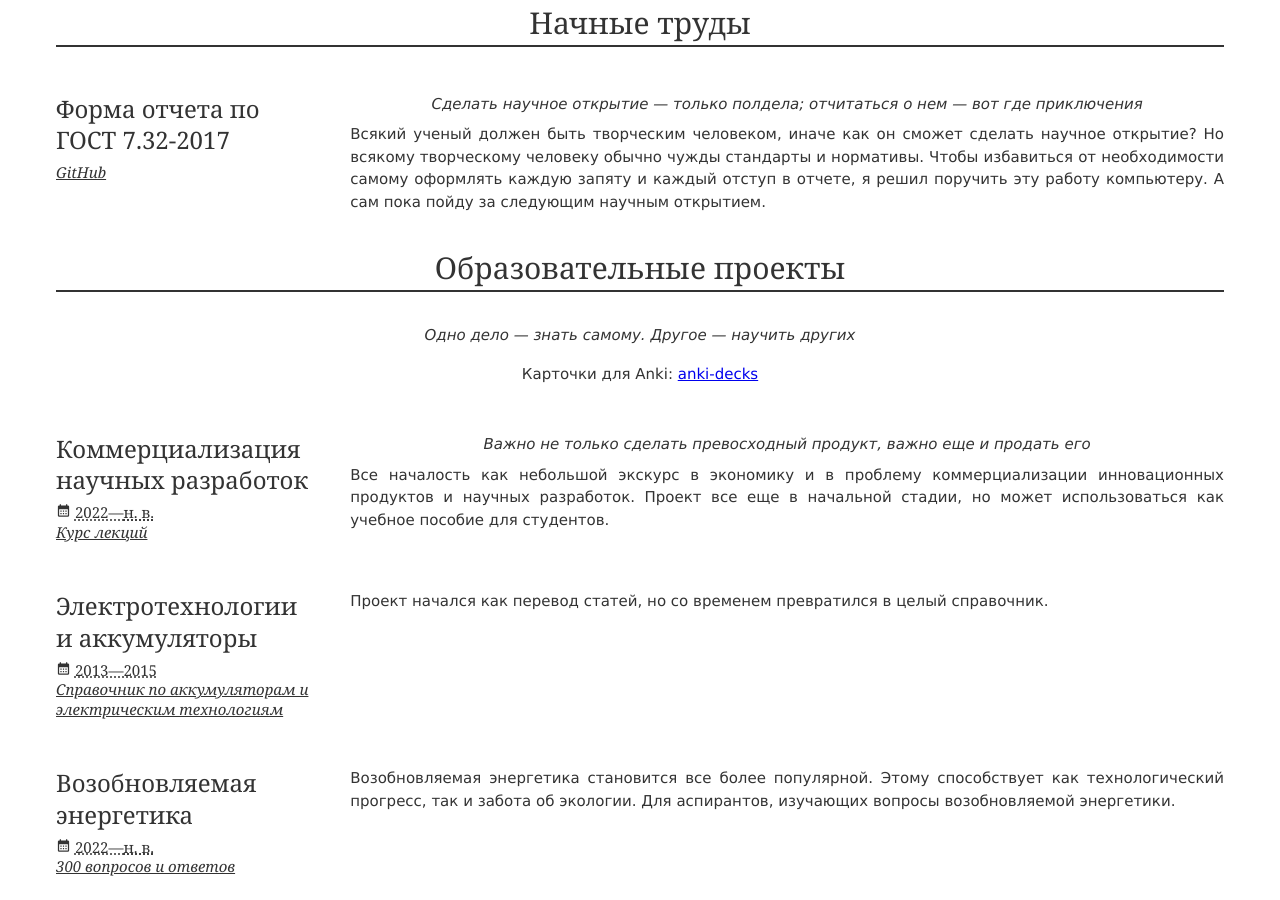
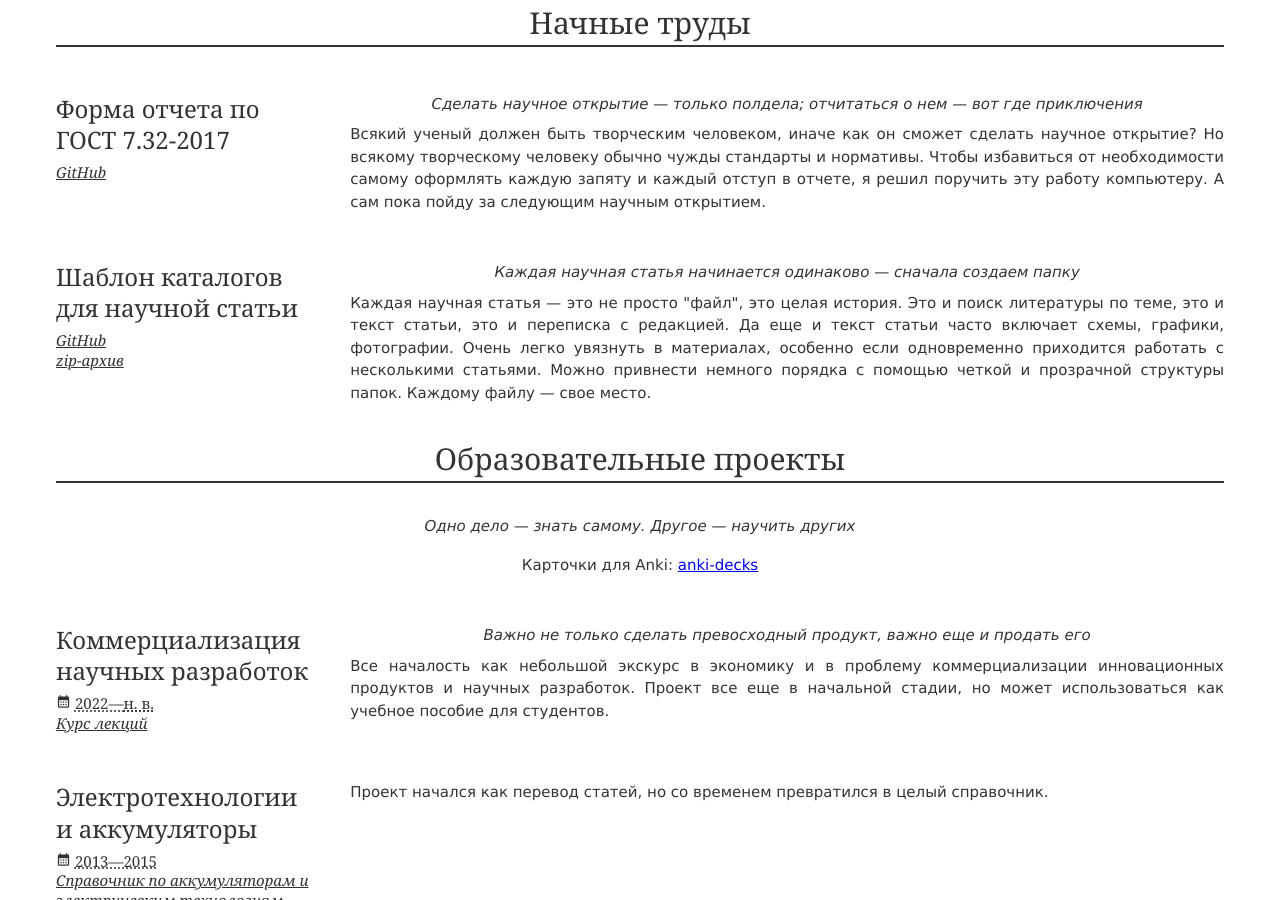
Before and after one commit to konstantin-morenko/jresume, a Jekyll site: the page built from index.md, in a window 1280 px wide and 900 px high, scrolled down 4938 px. Built offline with Jekyll 4.4.1, drawn with Linux system fonts in a browser that asks for light colours.

Commit message:
Article template dirs

```diff
--- a/_data/science.yml
+++ b/_data/science.yml
@@ -42,3 +42,21 @@ cards:
     необходимости самому оформлять каждую запяту и каждый отступ в
     отчете, я решил поручить эту работу компьютеру.  А сам пока пойду
     за следующим научным открытием.
+
+- name: Шаблон каталогов для научной статьи
+  links:
+  - url: https://github.com/konstantin-morenko/article-template-dirs
+    text: GitHub
+  - url: https://github.com/konstantin-morenko/article-template-dirs/archive/refs/heads/master.zip
+    text: zip-архив
+
+  quote: Каждая научная статья начинается одинаково — сначала создаем папку
+  description: |
+
+    Каждая научная статья — это не просто "файл", это целая история.
+    Это и поиск литературы по теме, это и текст статьи, это и
+    переписка с редакцией.  Да еще и текст статьи часто включает
+    схемы, графики, фотографии.  Очень легко увязнуть в материалах,
+    особенно если одновременно приходится работать с несколькими
+    статьями.  Можно привнести немного порядка с помощью четкой и
+    прозрачной структуры папок.  Каждому файлу — свое место.
```
